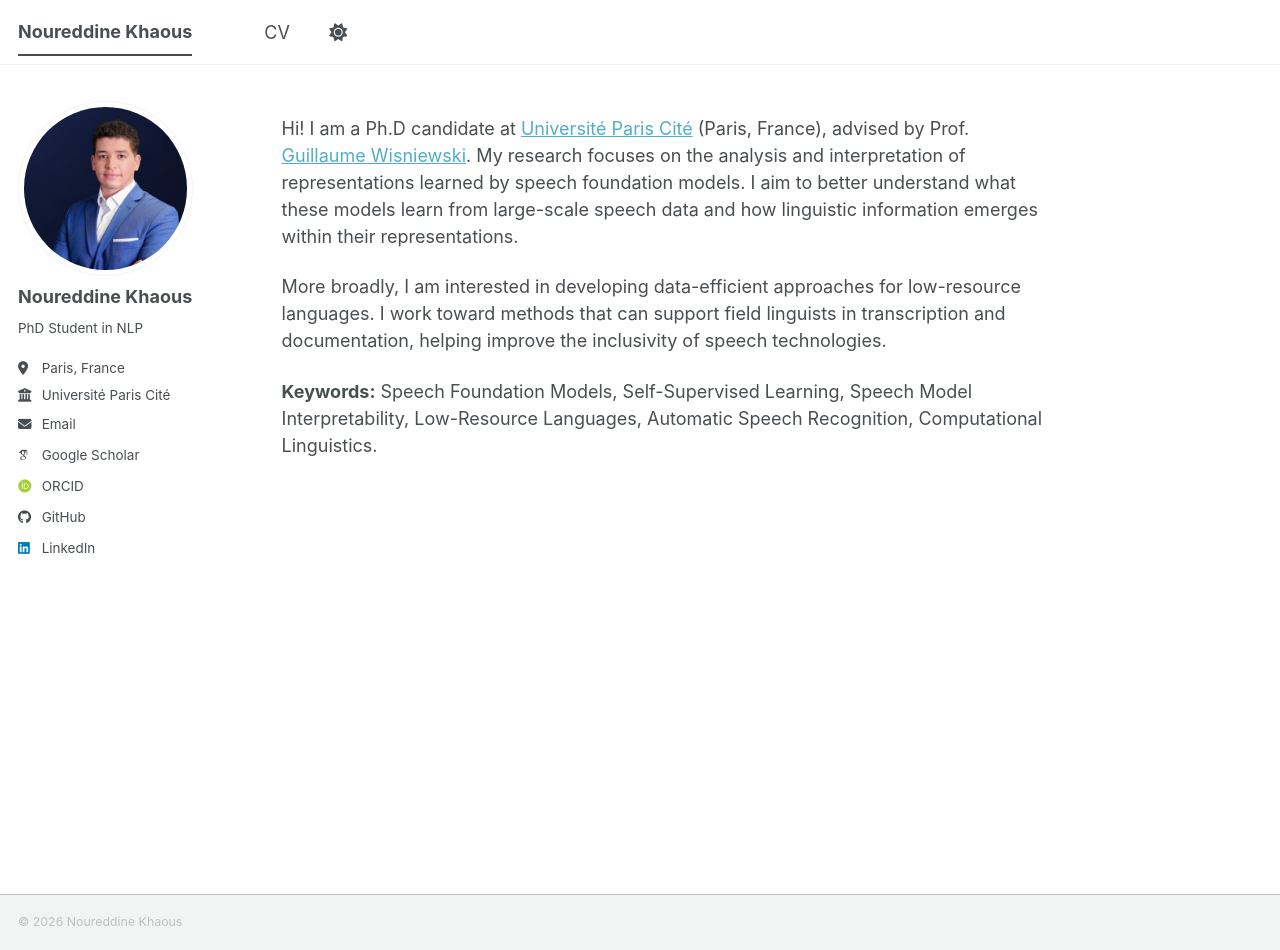
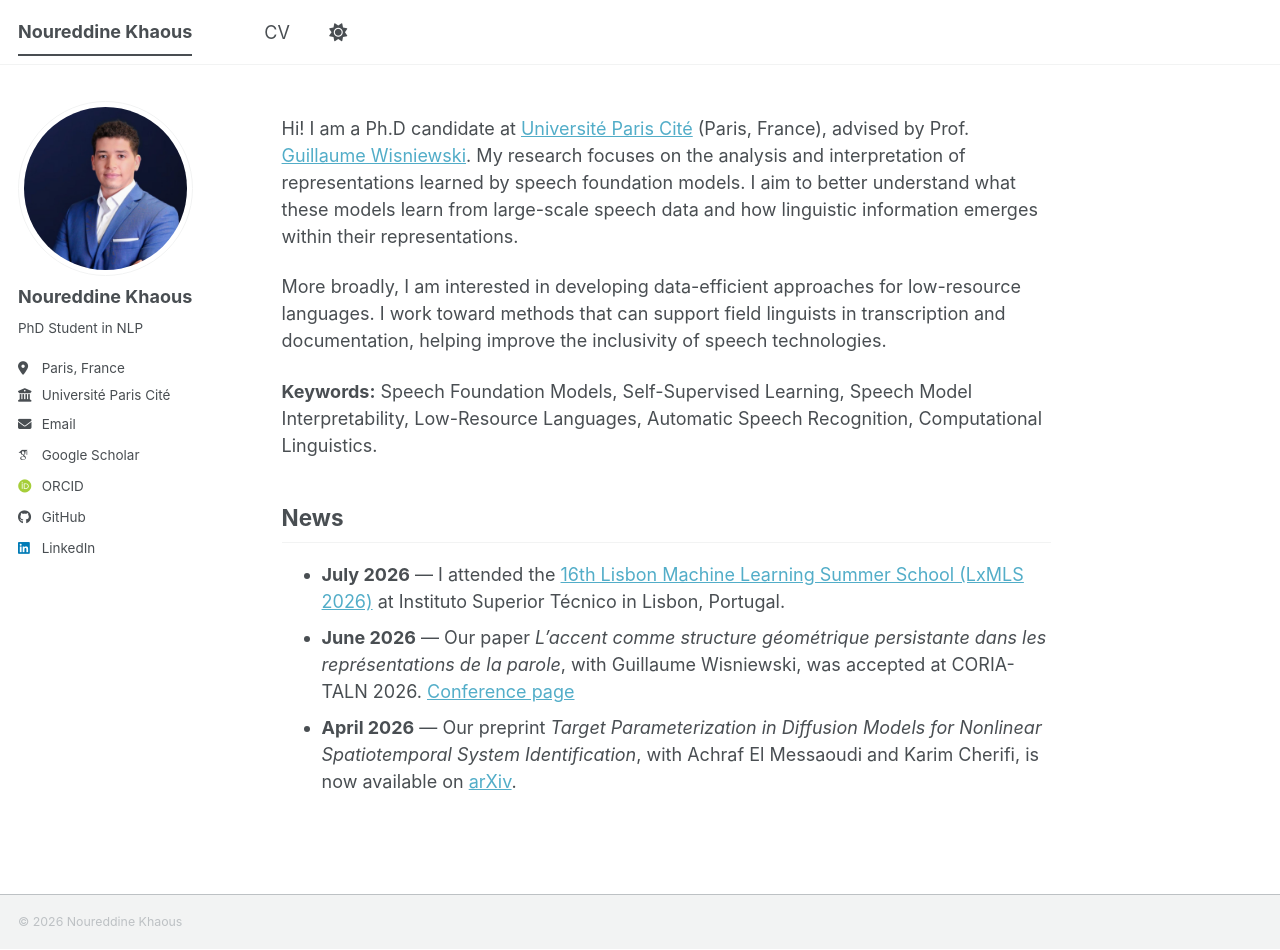
Before and after one commit to khaous-noureddine/khaous-noureddine.github.io, a Jekyll site: the page built from _pages/about.md, in a window 1280 px wide and 950 px high. Built offline with Jekyll 4.4.1, drawn with Linux system fonts in a browser that asks for light colours; some web fonts are replaced; a script bundle is joined from its source files by our own code; library files that are not in the unit come from our copies.

Commit message:
Add news section to about page with recent updates

```diff
--- a/_pages/about.md
+++ b/_pages/about.md
@@ -13,3 +13,9 @@ More broadly, I am interested in developing data-efficient approaches for low-re
 
 
 **Keywords:** Speech Foundation Models, Self-Supervised Learning, Speech Model Interpretability, Low-Resource Languages, Automatic Speech Recognition, Computational Linguistics.
+
+## News
+
+- **July 2026** — I attended the [16th Lisbon Machine Learning Summer School (LxMLS 2026)](http://lxmls.it.pt/2026/) at Instituto Superior Técnico in Lisbon, Portugal.
+- **June 2026** — Our paper *L'accent comme structure géométrique persistante dans les représentations de la parole*, with Guillaume Wisniewski, was accepted at CORIA-TALN 2026. [Conference page](https://coria-taln-2026.ls2n.fr/articles-acceptes/)
+- **April 2026** — Our preprint *Target Parameterization in Diffusion Models for Nonlinear Spatiotemporal System Identification*, with Achraf El Messaoudi and Karim Cherifi, is now available on [arXiv](https://arxiv.org/abs/2604.17566).
```
